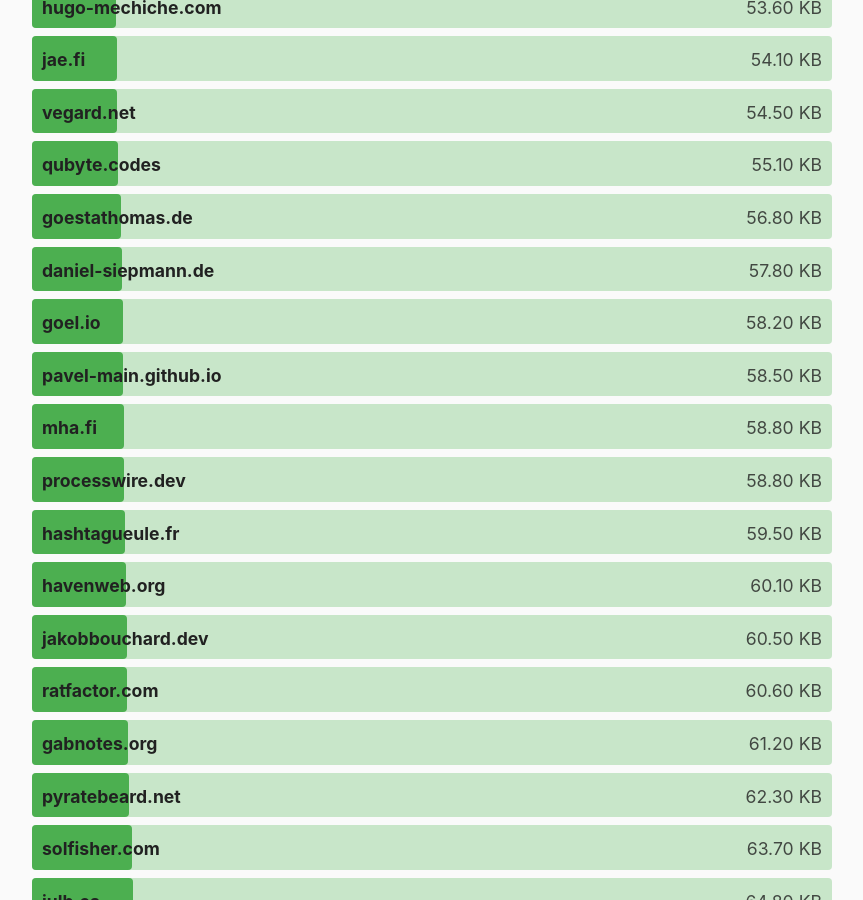
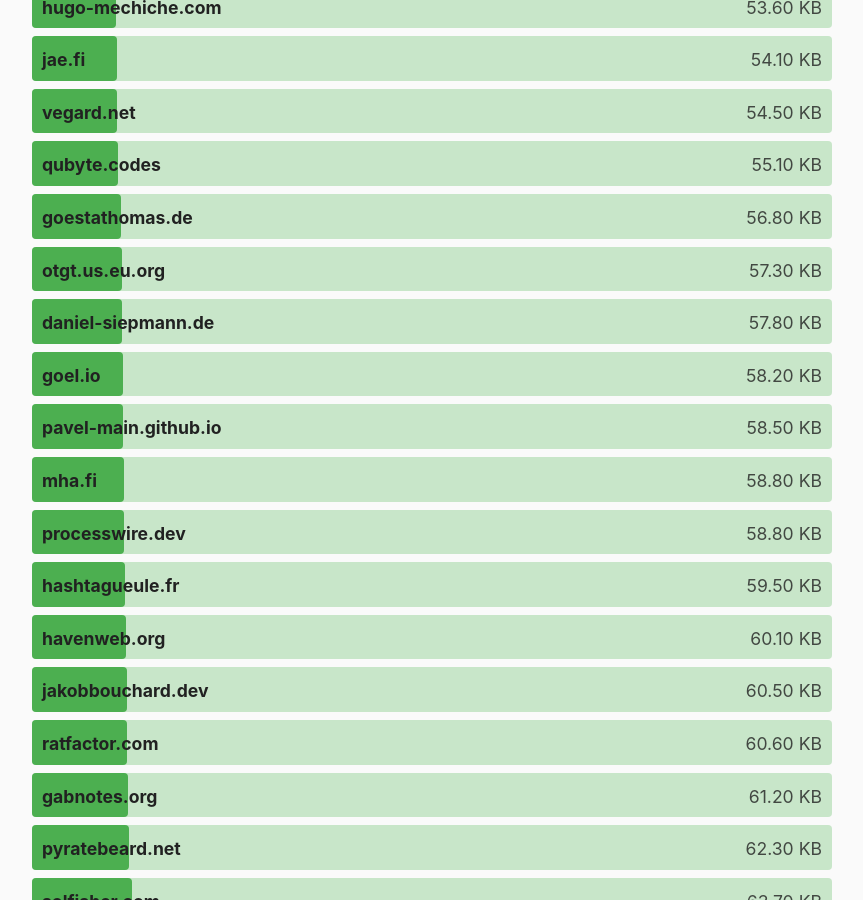
Before and after one commit to kevquirk/512kb.club, a Jekyll site: the page built from index.md, in a window 1280 px wide and 900 px high, scrolled down 11161 px. Shown: the whole window, without its empty margins (208-1071 px from the left). Built offline with Jekyll 4.4.1, drawn with Linux system fonts in a browser that asks for light colours.

Commit message:
add: otgt.us.eu.org

```diff
--- a/_data/sites.yml
+++ b/_data/sites.yml
@@ -1438,6 +1438,11 @@
   size: 16.7
   last_checked: 2021-12-23
 
+- domain: otgt.us.eu.org
+  url: https://otgt.us.eu.org/
+  size: 57.3
+  last_checked: 2022-04-10
+
 - domain: palashbauri.in
   url: https://palashbauri.in
   size: 32.8
```
